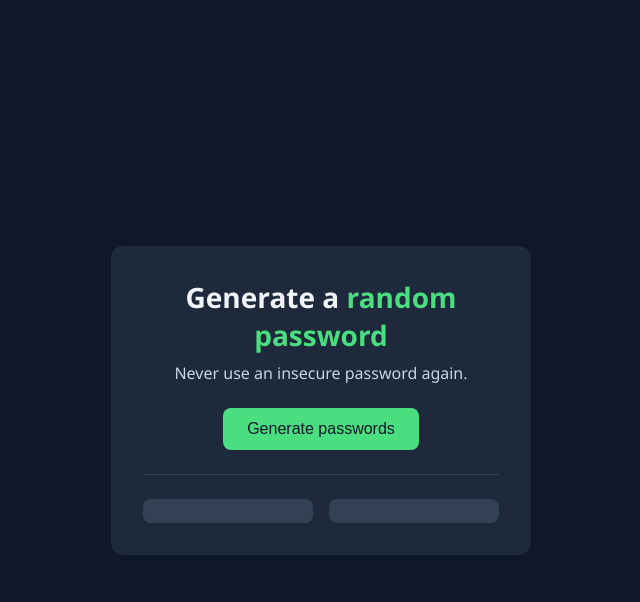
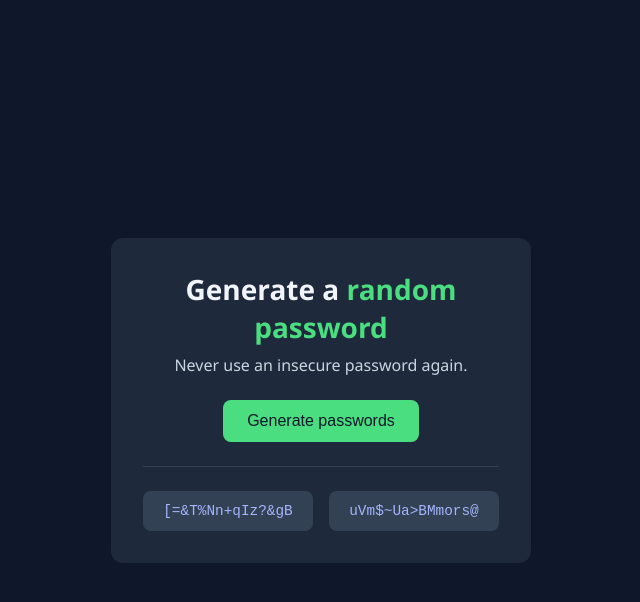
Before and after one commit to f-pili/new-password-generator-js, a plain HTML site: page index.html in a window 1280 px wide. Both pictures are taken after a click on the button "Generate passwords". Shown: the whole page, without its empty margins (319-959 px from the left). Drawn offline with Linux system fonts and the light colour scheme.

Commit message:
Updated index and scripts

```diff
--- a/index.html
+++ b/index.html
@@ -9,7 +9,7 @@
 <body>
   <main class="container">
     <div class="card">
-      <h1 class="title" onclick="generatePassword()">
+      <h1 class="title">
         Generate a <span class="highlight">random password</span>
       </h1>
       <p class="subtitle">Never use an insecure password again.</p>
--- a/scripts.js
+++ b/scripts.js
@@ -0,0 +1,31 @@
+const characters = ["A","B","C","D","E","F","G","H","I","J","K","L","M","N","O","P","Q",
+    "R","S","T","U","V","W","X","Y","Z","a","b","c","d","e","f","g","h","i","j","k","l",
+    "m","n","o","p","q","r","s","t","u","v","w","x","y","z", "0", "1", "2", "3", "4",
+    "5", "6", "7", "8", "9","~","`","!","@","#","$","%","^","&","*","(",")","_","-","+",
+    "=","{","[","}","]",",","|",":",";","<",">",".","?", "/"];
+
+let firstOutputEl = document.querySelector("#firstOutput")
+let secondOutputEl = document.querySelector("#secondOutput")
+let firstPassword = ""
+let secondPassword = ""
+
+const btn = document.querySelector(".btn-generate");
+btn.addEventListener("click", generatePassword);
+
+function generatePassword() {
+    firstPassword = ""
+    secondPassword = ""
+
+    for (let i = 0; i < 15; i++) {
+    let firstIndex = Math.floor(Math.random() * characters.length)
+    firstPassword += characters[firstIndex]
+    }
+
+    for (let i = 0; i < 15; i++) {
+    let secondIndex = Math.floor(Math.random() * characters.length)
+    secondPassword += characters[secondIndex]
+    }
+
+    firstOutputEl.textContent = firstPassword
+    secondOutputEl.textContent = secondPassword
+}
```
